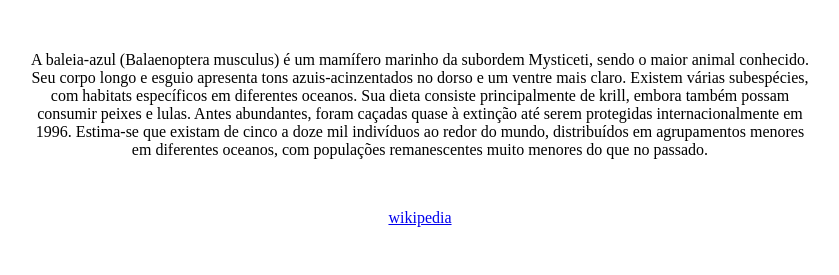
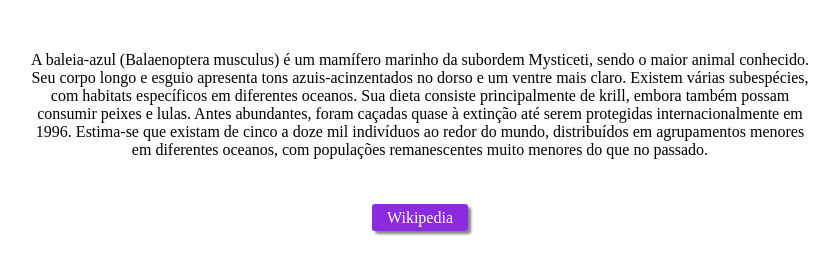
Before and after one commit to glehmen/baleiaazul, a plain HTML site: page index.html in a window 1280 px wide. Shown: the part 565-840 px from the top of the page, without its empty margins (220-1059 px from the left). Drawn offline with Linux system fonts and the light colour scheme.

Commit message:
Add files via upload

```diff
--- a/index.html
+++ b/index.html
@@ -21,7 +21,13 @@
         protegidas internacionalmente em 1996. Estima-se que existam de cinco a doze mil indivíduos ao redor do mundo,
         distribuídos em agrupamentos menores em diferentes oceanos, com populações remanescentes muito menores do que no
         passado.</p>
-        <a href="https://pt.wikipedia.org/wiki/Baleia-azul"target='_blank'>wikipedia</a>
+        <a href="https://pt.wikipedia.org/wiki/Baleia-azul"style="text-decoration: none;
+        background-color: blueviolet;
+        color: white;
+        border-radius: 3px;
+        padding: 5px 15px;
+        box-shadow: 3px 3px 3px gray;">Wikipedia</a>
+
 </body>
 
 </html>
```
